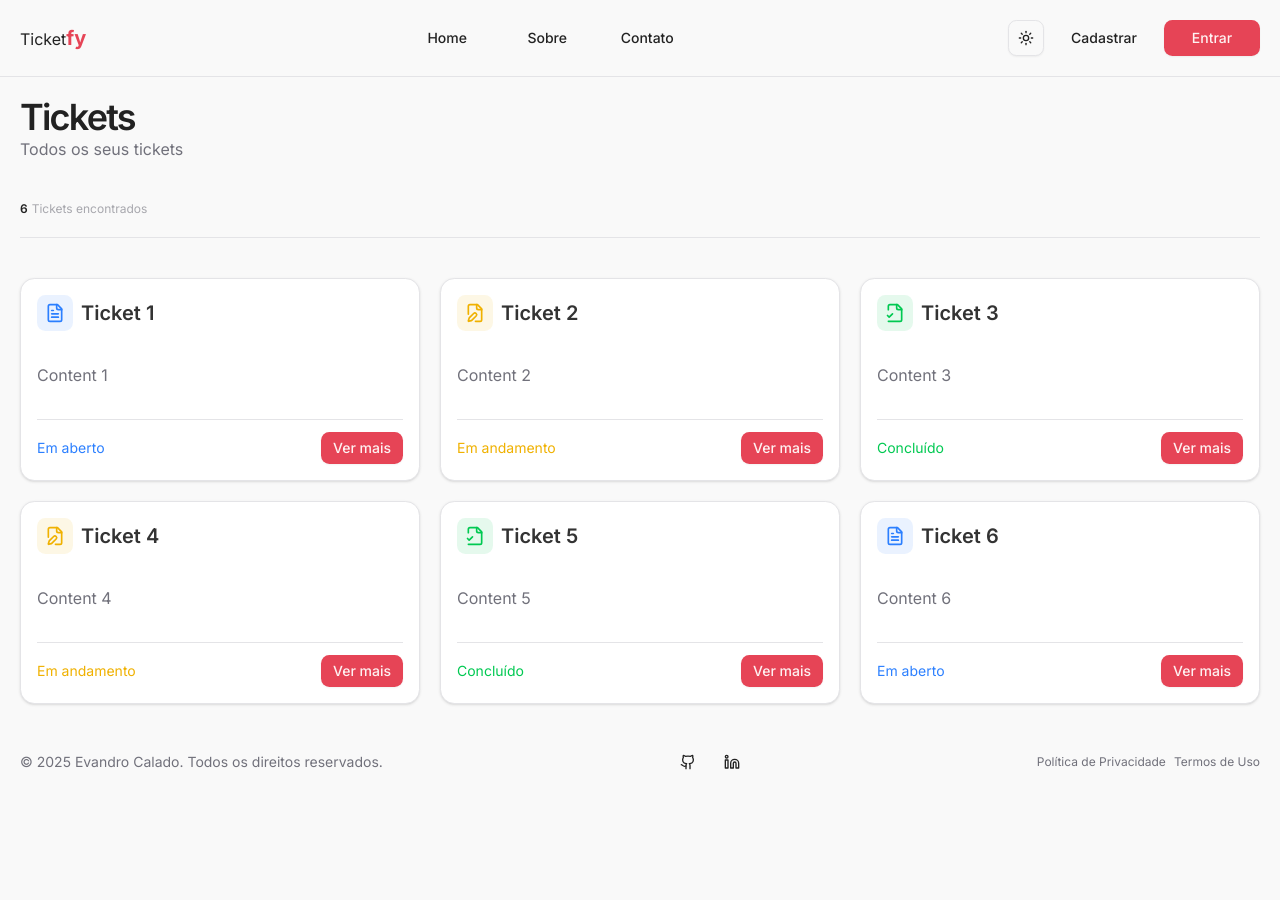
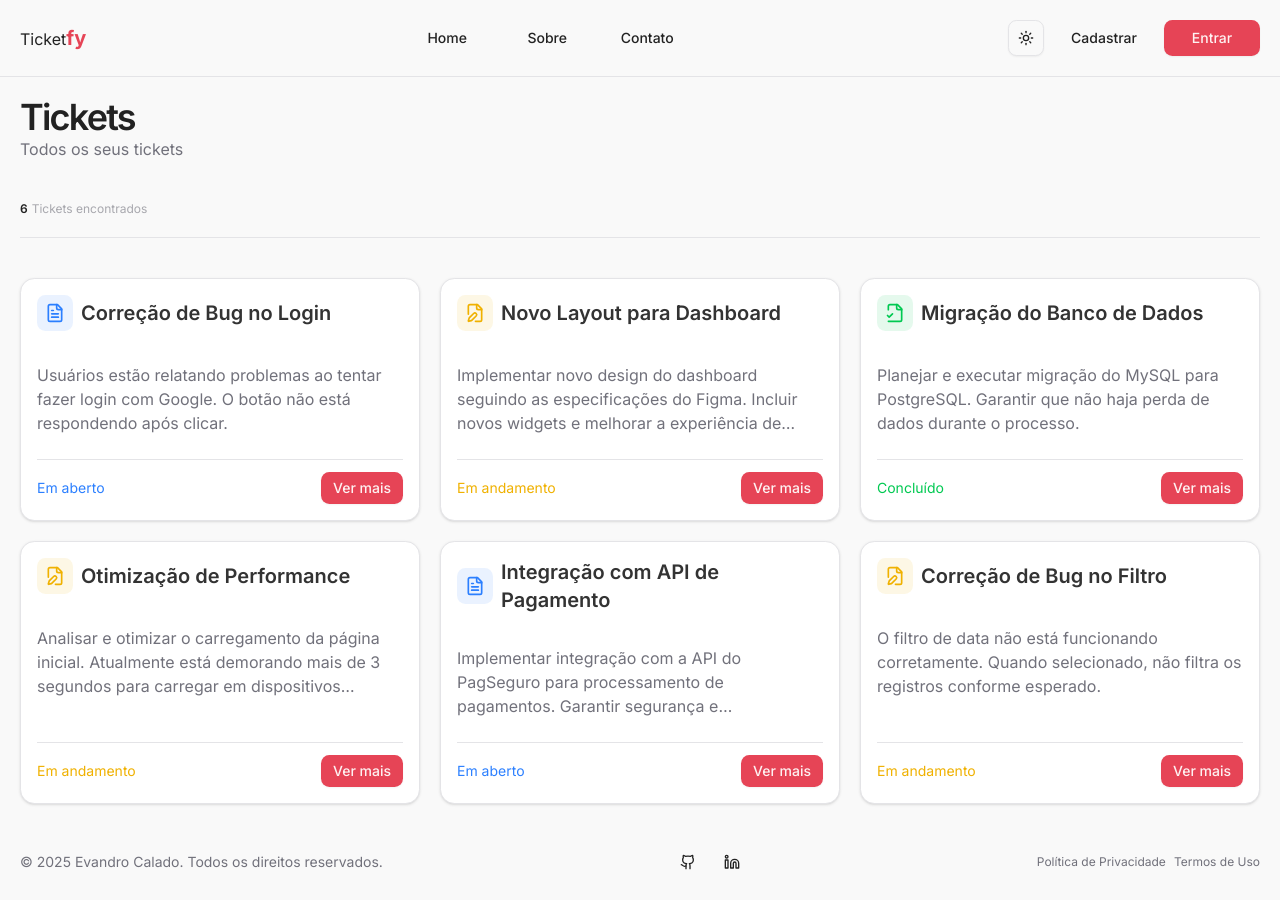
Before and after one commit to EvandroCalado/ticketfy, a Next.js app: page /tickets in a window 1280 px wide. Before the commit the page ends 800 px from the top, so only its background shows below. Built offline with nearby package versions, Linux system fonts and the light colour scheme.

Commit message:
feat(tickets): Fetch and display tickets using server action

```diff
--- /dev/null
+++ b/src/app/(ticketfy)/tickets/actions/get-tickets.ts
@@ -0,0 +1,87 @@
+import { Ticket } from '../types/ticket';
+
+export const initialTickets: Ticket[] = [
+  {
+    id: '1',
+    title: 'Correção de Bug no Login',
+    content:
+      'Usuários estão relatando problemas ao tentar fazer login com Google. O botão não está respondendo após clicar.',
+    status: 'OPEN' as const,
+  },
+  {
+    id: '2',
+    title: 'Novo Layout para Dashboard',
+    content:
+      'Implementar novo design do dashboard seguindo as especificações do Figma. Incluir novos widgets e melhorar a experiência de usuário.',
+    status: 'IN_PROGRESS' as const,
+  },
+  {
+    id: '3',
+    title: 'Migração do Banco de Dados',
+    content:
+      'Planejar e executar migração do MySQL para PostgreSQL. Garantir que não haja perda de dados durante o processo.',
+    status: 'DONE' as const,
+  },
+  {
+    id: '4',
+    title: 'Otimização de Performance',
+    content:
+      'Analisar e otimizar o carregamento da página inicial. Atualmente está demorando mais de 3 segundos para carregar em dispositivos móveis.',
+    status: 'IN_PROGRESS' as const,
+  },
+  {
+    id: '5',
+    title: 'Integração com API de Pagamento',
+    content:
+      'Implementar integração com a API do PagSeguro para processamento de pagamentos. Garantir segurança e confiabilidade das transações.',
+    status: 'OPEN' as const,
+  },
+  {
+    id: '6',
+    title: 'Correção de Bug no Filtro',
+    content:
+      'O filtro de data não está funcionando corretamente. Quando selecionado, não filtra os registros conforme esperado.',
+    status: 'IN_PROGRESS' as const,
+  },
+  // {
+  //   id: '7',
+  //   title: 'Nova Feature - Chat Online',
+  //   content:
+  //     'Desenvolver chat online para suporte ao cliente. Deve incluir sistema de notificações e histórico de conversas.',
+  //   status: 'OPEN' as const,
+  // },
+  // {
+  //   id: '8',
+  //   title: 'Atualização de Documentação',
+  //   content:
+  //     'Atualizar a documentação da API para incluir novos endpoints e melhorar a clareza das descrições.',
+  //   status: 'DONE' as const,
+  // },
+  // {
+  //   id: '9',
+  //   title: 'Correção de Bug no Upload',
+  //   content:
+  //     'Arquivos grandes estão causando timeout durante o upload. Implementar upload em chunks para resolver.',
+  //   status: 'IN_PROGRESS' as const,
+  // },
+  // {
+  //   id: '10',
+  //   title: 'Testes de Segurança',
+  //   content:
+  //     'Realizar auditoria de segurança completa no sistema. Identificar vulnerabilidades e implementar correções.',
+  //   status: 'OPEN' as const,
+  // },
+  // {
+  //   id: '11',
+  //   title: 'Implementação de Cache',
+  //   content:
+  //     'Implementar sistema de cache para melhorar o desempenho das requisições frequentes. Usar Redis como provedor de cache.',
+  //   status: 'IN_PROGRESS' as const,
+  // },
+];
+
+export const getTickets = async (): Promise<Ticket[]> => {
+  await new Promise(resolve => setTimeout(resolve, 1000));
+
+  return new Promise(resolve => resolve(initialTickets));
+};
--- a/src/app/(ticketfy)/tickets/components/tickets-list.tsx
+++ b/src/app/(ticketfy)/tickets/components/tickets-list.tsx
@@ -1,13 +1,15 @@
-import { Ticket } from '../types/ticket';
+import { getTickets } from '../actions/get-tickets';
 import { TicketCard } from './ticket-card';
 
-type TicketsListProps = {
-  tickets: Ticket[];
-};
+// type TicketsListProps = {
+//   tickets: Ticket[];
+// };
 
-export const TicketsList = ({ tickets }: TicketsListProps) => {
+export const TicketsList = async () => {
+  const tickets = await getTickets();
+
   return (
-    <>
+    <div className='container mx-auto flex flex-1 flex-col space-y-10 p-5'>
       <div>
         <h1 className='text-4xl font-semibold tracking-tighter'>Tickets</h1>
         <p className='text-muted-foreground'>Todos os seus tickets</p>
@@ -23,6 +25,6 @@ export const TicketsList = ({ tickets }: TicketsListProps) => {
           <TicketCard key={ticket.id} ticket={ticket} />
         ))}
       </div>
-    </>
+    </div>
   );
 };
--- a/src/app/(ticketfy)/tickets/page.tsx
+++ b/src/app/(ticketfy)/tickets/page.tsx
@@ -1,49 +1,12 @@
+import { Suspense } from 'react';
+
 import { TicketsList } from './components/tickets-list';
 
-const initialTickets = [
-  {
-    id: '1',
-    title: 'Ticket 1',
-    content: 'Content 1',
-    status: 'OPEN' as const,
-  },
-  {
-    id: '2',
-    title: 'Ticket 2',
-    content: 'Content 2',
-    status: 'IN_PROGRESS' as const,
-  },
-  {
-    id: '3',
-    title: 'Ticket 3',
-    content: 'Content 3',
-    status: 'DONE' as const,
-  },
-  {
-    id: '4',
-    title: 'Ticket 4',
-    content: 'Content 4',
-    status: 'IN_PROGRESS' as const,
-  },
-  {
-    id: '5',
-    title: 'Ticket 5',
-    content: 'Content 5',
-    status: 'DONE' as const,
-  },
-  {
-    id: '6',
-    title: 'Ticket 6',
-    content: 'Content 6',
-    status: 'OPEN' as const,
-  },
-];
-
-const TicketsPage = () => {
+const TicketsPage = async () => {
   return (
-    <div className='container mx-auto flex flex-1 flex-col space-y-10 p-5'>
-      <TicketsList tickets={initialTickets} />
-    </div>
+    <Suspense fallback={<div>Carregando...</div>}>
+      <TicketsList />
+    </Suspense>
   );
 };
 
```
